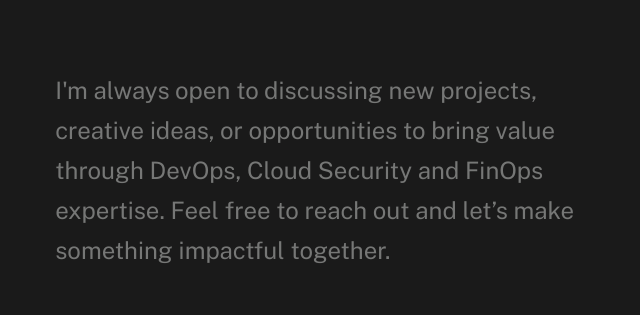
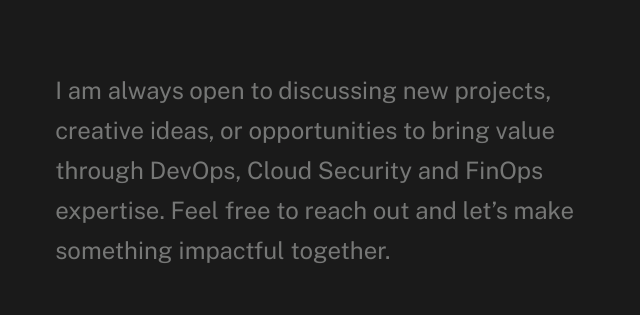
Before and after one commit to inijoy/2025-WEBSITE-FOLDER, a plain HTML site: page index.html in a window 1280 px wide. Shown: the part 10892-11207 px from the top of the page, 22-662 px from the left. Drawn offline with nearby package versions, Linux system fonts and the light colour scheme; a web font is replaced by a local one.

Commit message:
New change made to index html

```diff
--- a/index.html
+++ b/index.html
@@ -570,7 +570,7 @@
 
                 <div class="column xl-6 md-12 s-footer__block s-footer__about">
                     <p class="attention-getter">
-                    I'm always open to discussing new projects, creative ideas, or opportunities to bring value through DevOps, Cloud Security
+                    I am always open to discussing new projects, creative ideas, or opportunities to bring value through DevOps, Cloud Security
                     and FinOps expertise. Feel free to reach out and let’s make something impactful together.
                     </p>
                 </div> <!-- end section-footer__about -->
```
